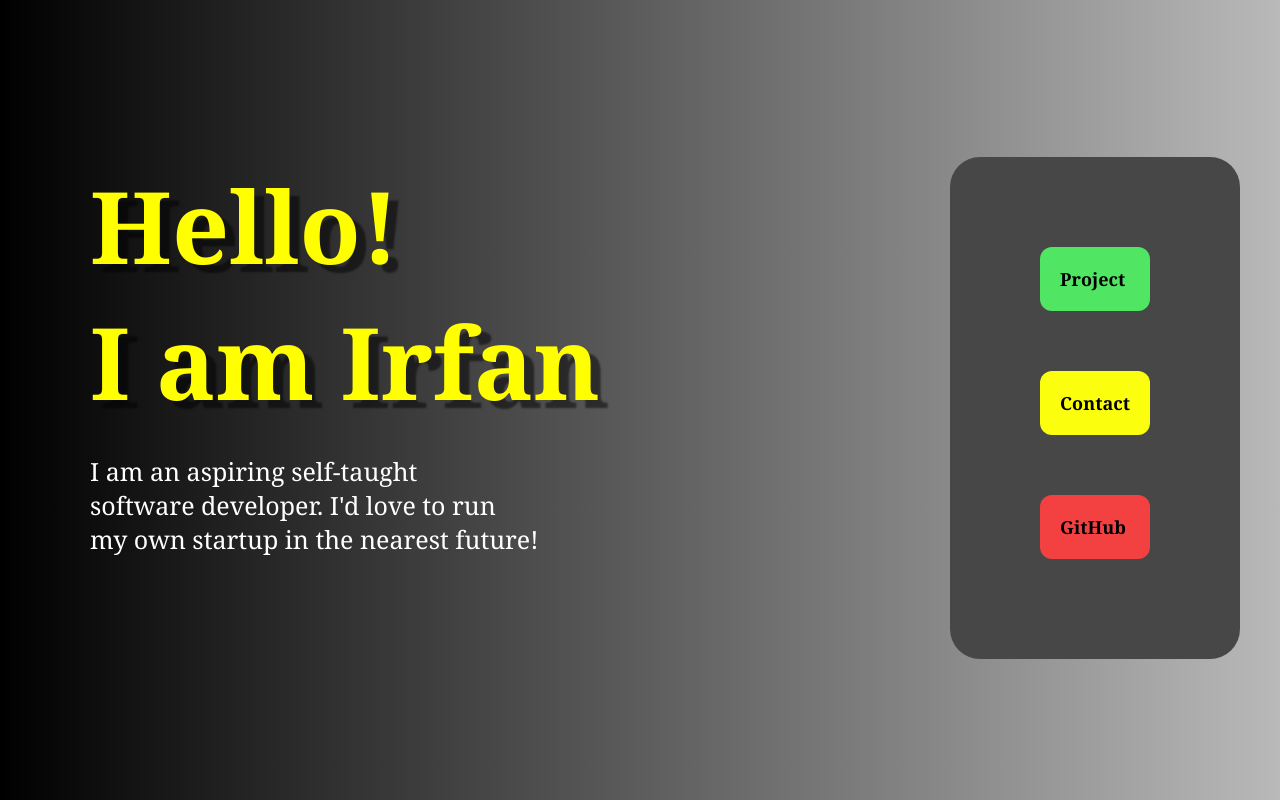
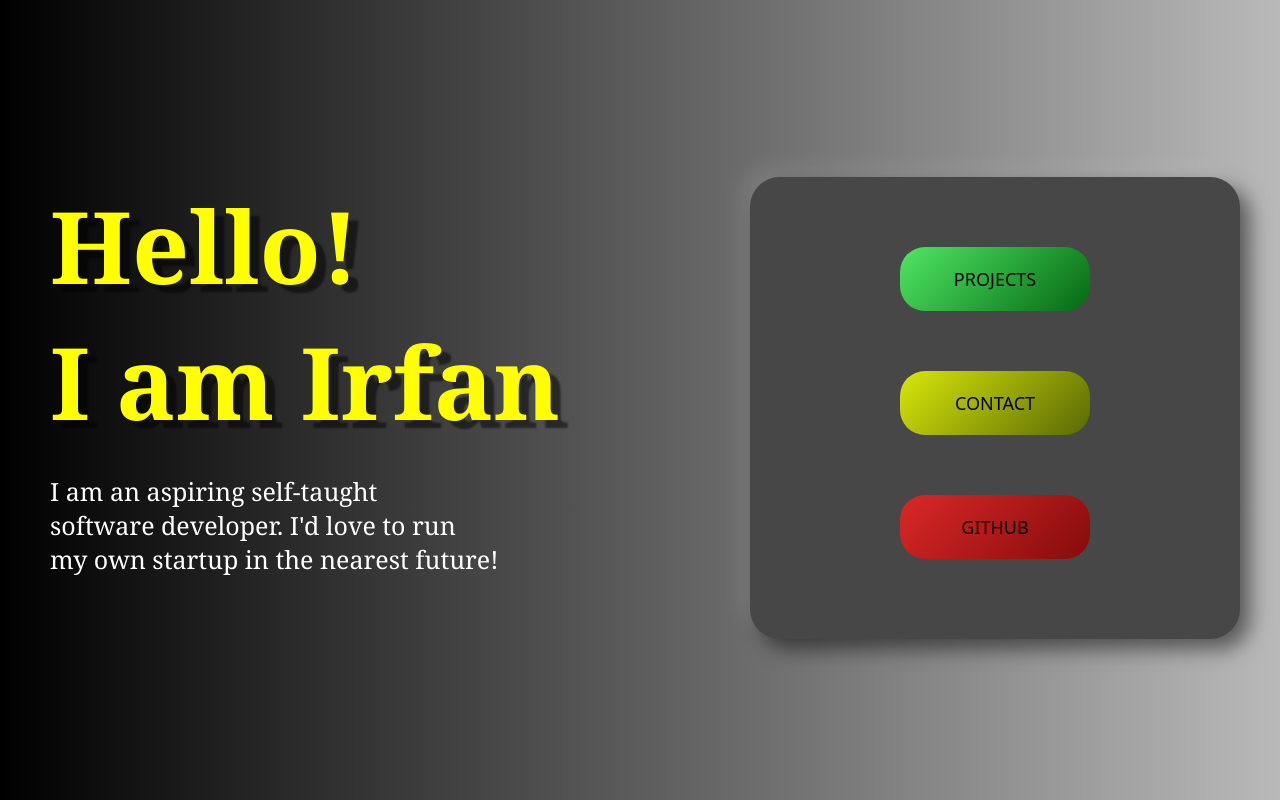
Before and after one commit to IFAIZC/personal-website, a plain HTML site: page index.html in a window 1280 px wide. Shown: the top 800 px of the page. Drawn offline with Linux system fonts and the light colour scheme.

Commit message:
fixed fonts & hover effect

```diff
--- a/index.html
+++ b/index.html
@@ -23,9 +23,9 @@
                 </div>
             </div>
             <nav class="navbar">
-                <a href="#project" class="project">Project</a>
-                <a href="#contact" class="contact">Contact</a>
-                <a href="https://github.com/IFAIZC" class="github" target="_blank">GitHub</a>
+                <a href="#project" class="project">PROJECTS</a>
+                <a href="#contact" class="contact">CONTACT</a>
+                <a href="https://github.com/IFAIZC" class="github" target="_blank">GITHUB</a>
             </nav>
         </div>
     </section>
--- a/styles.css
+++ b/styles.css
@@ -1,5 +1,6 @@
 body { /* applies gradient color for the background */
     background: linear-gradient(to right, #000000, #b9b9b9); /* Horizontal gradient */
+    flex-wrap: wrap;
 }
 
 * {
@@ -46,7 +47,7 @@ a {
 
 .left-content {
     flex: 1; /* Takes available space */
-    padding-left: 50px; /* Adjust left spacing */
+    padding-left: 10px; /* Adjust left spacing */
 }
 
 .greetings h3 {
@@ -68,36 +69,84 @@ a {
     flex-direction: column; /* Arrange links vertically */
     justify-content: center; /* Align vertically within the section */
     row-gap: 50px;
-    padding: 90px;
+    padding: 70px;
+    padding-left: 150px;
+    padding-right: 150px;
     border-radius: 30px;
-    background-color: #474747;
+    background-color: #474747; /* Background color of the navbar */
+    box-shadow: 10px 10px 20px rgba(0, 0, 0, 0.5), -10px -10px 20px rgba(255, 255, 255, 0.1);
+    position: relative; /* For layering effects */
 }
 
+
 .project {
-    color: rgb(0, 0, 0); /* Change the text color to blue */
-    font-weight: bold; /* Make the text bold */
+    color: rgb(0, 0, 0); /* Text color */
+    font-weight: 500;
     text-decoration: underline; /* Underline the text */
-    background-color: rgb(80, 230, 100); /* Add a yellow background */
+    background: linear-gradient(135deg, rgb(80, 230, 100), rgb(5, 105, 18)); /* Green gradient */
     padding: 20px; /* Add some padding */
-    border-radius: 12px; /* Round the corners */
+    border-radius: 25px; /* Round the corners */
+    width: 150px;
+    display: flex;
+    justify-content: center; /* Center the text */
+    font-family: 'Courier New', Courier, monospace;
+    transition: all 0.3s ease; /* Smooth transition for hover effect */
+    font-family: system-ui, -apple-system, BlinkMacSystemFont, 'Segoe UI', Roboto, Oxygen, Ubuntu, Cantarell, 'Open Sans', 'Helvetica Neue', sans-serif;
 }
 
+/* Hover Effect */
+.project:hover {
+    background: rgb(148, 218, 228); /* Change gradient */
+    color: rgb(0, 0, 0); /* Change text color to white */
+    transform: scale(1.1); /* Slightly enlarge the button */
+    box-shadow: 0px 8px 15px rgba(0, 0, 0, 0.3); /* Add shadow for hover effect */
+}
+
+
 .contact {
-    color: rgb(0, 0, 0); /* Change the text color to blue */
-    font-weight: bold; /* Make the text bold */
+    color: rgb(0, 0, 0); /* Initial text color */
+    font-weight: 500; /* Make the text bold */
     text-decoration: underline; /* Underline the text */
-    background-color: rgb(251, 255, 13); /* Add a yellow background */
+    background: linear-gradient(135deg, rgb(216, 231, 9), rgb(89, 104, 5)); /* Initial gradient */
     padding: 20px; /* Add some padding */
-    border-radius: 12px; /* Round the corners */
+    border-radius: 25px; /* Round the corners */
+    width: 150px;
+    display: flex;
+    justify-content: center; /* Center the text */
+    font-family: 'Courier New', Courier, monospace;
+    transition: all 0.3s ease; /* Smooth transition for hover effect */
+    font-family: system-ui, -apple-system, BlinkMacSystemFont, 'Segoe UI', Roboto, Oxygen, Ubuntu, Cantarell, 'Open Sans', 'Helvetica Neue', sans-serif;
 }
+
+/* Hover Effect */
+.contact:hover {
+    background: rgb(148, 218, 228); /* Change gradient */
+    color: rgb(0, 0, 0); /* Change text color to white */
+    transform: scale(1.1); /* Slightly enlarge the button */
+    box-shadow: 0px 8px 15px rgba(0, 0, 0, 0.3); /* Add shadow for hover effect */
+}
+
 
 .github {
     color: rgb(0, 0, 0); /* Change the text color to blue */
-    font-weight: bold; /* Make the text bold */
+    font-weight: 500; /* Make the text bold */
     text-decoration: underline; /* Underline the text */
-    background-color: rgb(243, 65, 65); /* Add a yellow background */
+    background: linear-gradient(135deg, rgb(219, 40, 40), rgb(133, 11, 11)); /* Add a yellow background */
     padding: 20px; /* Add some padding */
-    border-radius: 12px; /* Round the corners */
+    border-radius: 25px; /* Round the corners */
+    width: 150px;
+    display: flex;
+    justify-content: center;
+    font-family: 'Courier New', Courier, monospace;
+    transition: all 0.3s ease; /* Smooth transition for hover effect */
+    font-family: system-ui, -apple-system, BlinkMacSystemFont, 'Segoe UI', Roboto, Oxygen, Ubuntu, Cantarell, 'Open Sans', 'Helvetica Neue', sans-serif;
+}
+
+.github:hover {
+    background: rgb(148, 218, 228); /* Change gradient */
+    color: rgb(0, 0, 0); /* Change text color to white */
+    transform: scale(1.1); /* Slightly enlarge the button */
+    box-shadow: 0px 8px 15px rgba(0, 0, 0, 0.3); /* Add shadow for hover effect */
 }
 
 
```
